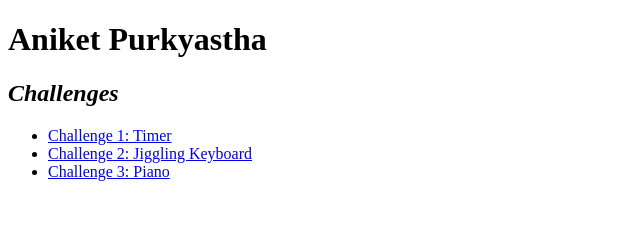
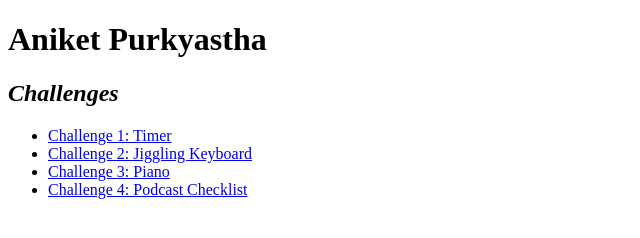
Before and after one commit to Aniket310101/CAW-BootCamp-Challenges, a plain HTML site: page index.html in a window 1280 px wide. Shown: the whole page, without its empty margins (0-640 px from the left). Drawn offline with Linux system fonts and the light colour scheme.

```diff
--- a/index.html
+++ b/index.html
@@ -13,6 +13,7 @@
         <li><a href="Challenge1/index.html">Challenge 1: Timer</a></li>
         <li><a href="Challenge4/index.html">Challenge 2: Jiggling Keyboard</a></li>
         <li><a href="Challenge3/index.html">Challenge 3: Piano</a></li>
+	<li><a href="Challenge3/index.html">Challenge 4: Podcast Checklist</a></li>
     </ul>
 </body>
 </html>
```
